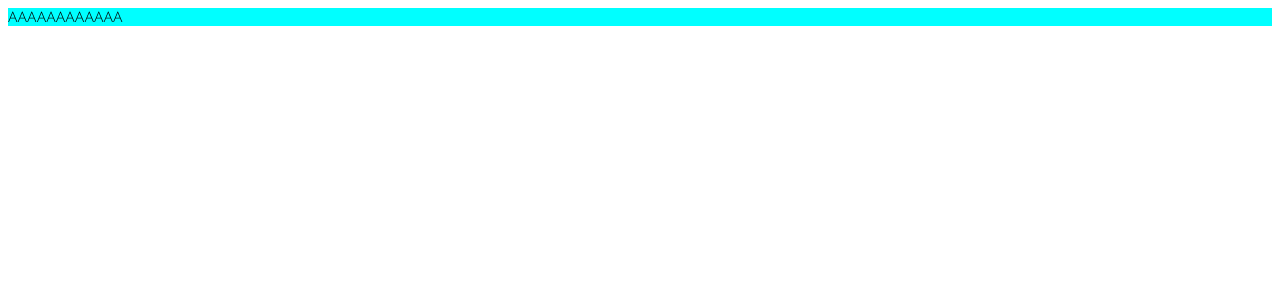
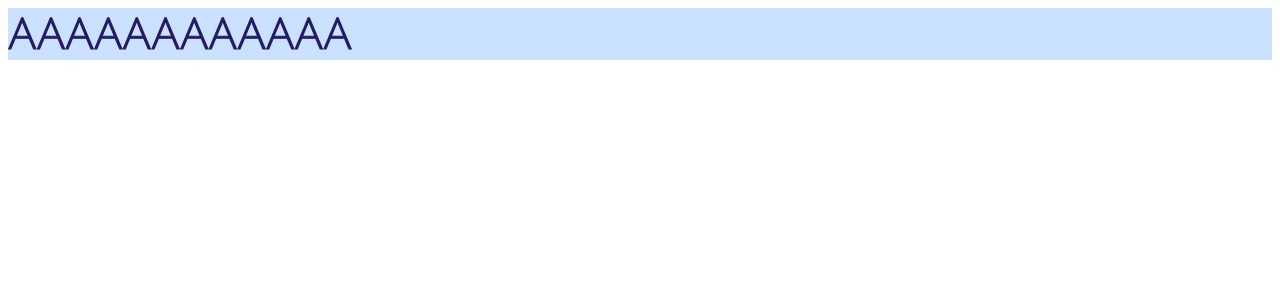
Before and after one commit to polina0s/WishUp, a React (Vite) app in the folder wishup/: page / in a window 1280 px wide. Shown: the top 300 px of the page. Built offline with nearby package versions, Linux system fonts and the light colour scheme.

Commit message:
added variables

```diff
--- a/wishup/src/main.scss
+++ b/wishup/src/main.scss
@@ -1 +1,2 @@
 @use './styles/fonts';
+@use './styles/variables';
--- a/wishup/src/pages/Home/Home.module.scss
+++ b/wishup/src/pages/Home/Home.module.scss
@@ -1,4 +1,6 @@
 .container {
-  background-color: aqua;
-  font-family: 'Julius Sans One';
+  background-color: var(--blue-100);
+  font: var(--juliusSansOne48px);
+  color: var(--blue-300);
+  -webkit-text-stroke: 1px var(--blue-300);
 }
--- a/wishup/src/styles/variables.scss
+++ b/wishup/src/styles/variables.scss
@@ -14,6 +14,7 @@
   --juliusSansOne24px: 24px 'Julius Sans One';
   --juliusSansOne32px: 32px 'Julius Sans One';
   --juliusSansOne36px: 36px 'Julius Sans One';
+  --juliusSansOne48px: 48px 'Julius Sans One';
 
   --montserratAlternates13pxRegular: 13px 400 'Montserrat Alternates';
   --montserratAlternates16pxRegular: 16px 400 'Montserrat Alternates';
```
